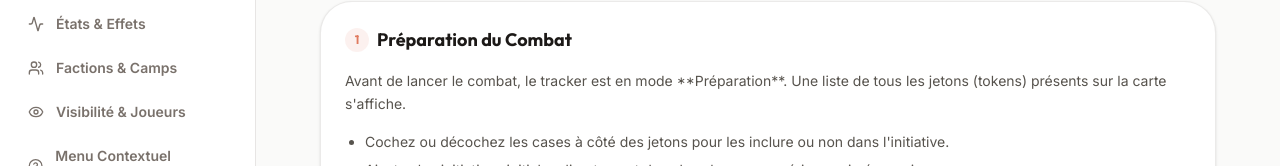
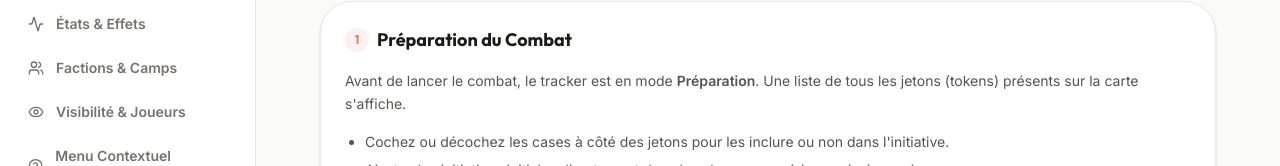
Before and after one commit to ZiplEix/questhub, a SvelteKit app: page /table/1/gm/guide in a window 1280 px wide. Shown: the part 209-375 px from the top of the page. Built offline with nearby package versions, Linux system fonts and the light colour scheme; no server answers; the database is empty.

Commit message:
fix(ui): replace literal markdown bold asterisks with HTML strong tags in Scene and Guide templates

```diff
--- a/src/lib/components/game/Scene.svelte
+++ b/src/lib/components/game/Scene.svelte
@@ -1101,7 +1101,7 @@
                     </h3>
                     <p class="text-sm text-stone-400 leading-relaxed">
                         {#if isGM}
-                            Créez un plateau et ajoutez-y une carte dans le panneau latéral droit (**onglet Plateaux**), puis activez-les pour lancer l'aventure.
+                            Créez un plateau et ajoutez-y une carte dans le panneau latéral droit (<strong>onglet Plateaux</strong>), puis activez-les pour lancer l'aventure.
                         {:else}
                             Le Maître du Jeu prépare le terrain. La carte s'affichera automatiquement ici dès qu'elle sera activée.
                         {/if}
--- a/src/routes/table/[id]/gm/guide/+page.svelte
+++ b/src/routes/table/[id]/gm/guide/+page.svelte
@@ -98,7 +98,7 @@
                                 Préparation du Combat
                             </h2>
                             <p class="text-sm text-stone-600 leading-relaxed">
-                                Avant de lancer le combat, le tracker est en mode **Préparation**. Une liste de tous les jetons (tokens) présents sur la carte s'affiche.
+                                Avant de lancer le combat, le tracker est en mode <strong>Préparation</strong>. Une liste de tous les jetons (tokens) présents sur la carte s'affiche.
                             </p>
                             <ul class="list-disc pl-5 space-y-2 text-sm text-stone-600">
                                 <li>Cochez ou décochez les cases à côté des jetons pour les inclure ou non dans l'initiative.</li>
@@ -375,7 +375,7 @@
                                 <span>Masquer complètement la santé des monstres</span>
                             </div>
                             <p class="text-sm text-stone-600 leading-relaxed">
-                                Lorsque cette case est **cochée**, les joueurs ne verront aucune valeur numérique (ex: <code>45/45</code>) ni barre de vie sur les jetons identifiés comme **PNJ / Ennemis**. Leurs informations de santé restent confidentielles pour le MJ.
+                                Lorsque cette case est <strong>cochée</strong>, les joueurs ne verront aucune valeur numérique (ex: <code>45/45</code>) ni barre de vie sur les jetons identifiés comme <strong>PNJ / Ennemis</strong>. Leurs informations de santé restent confidentielles pour le MJ.
                             </p>
                         </div>
                     </section>
```
